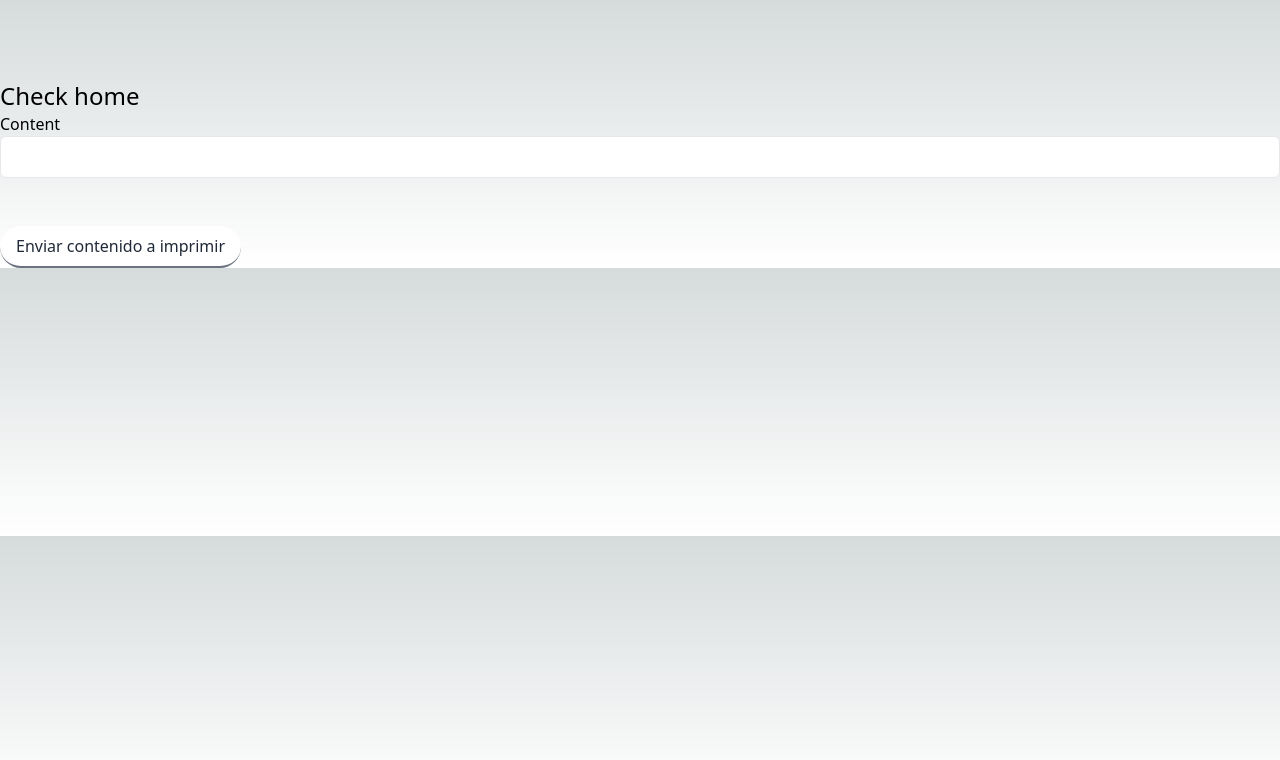
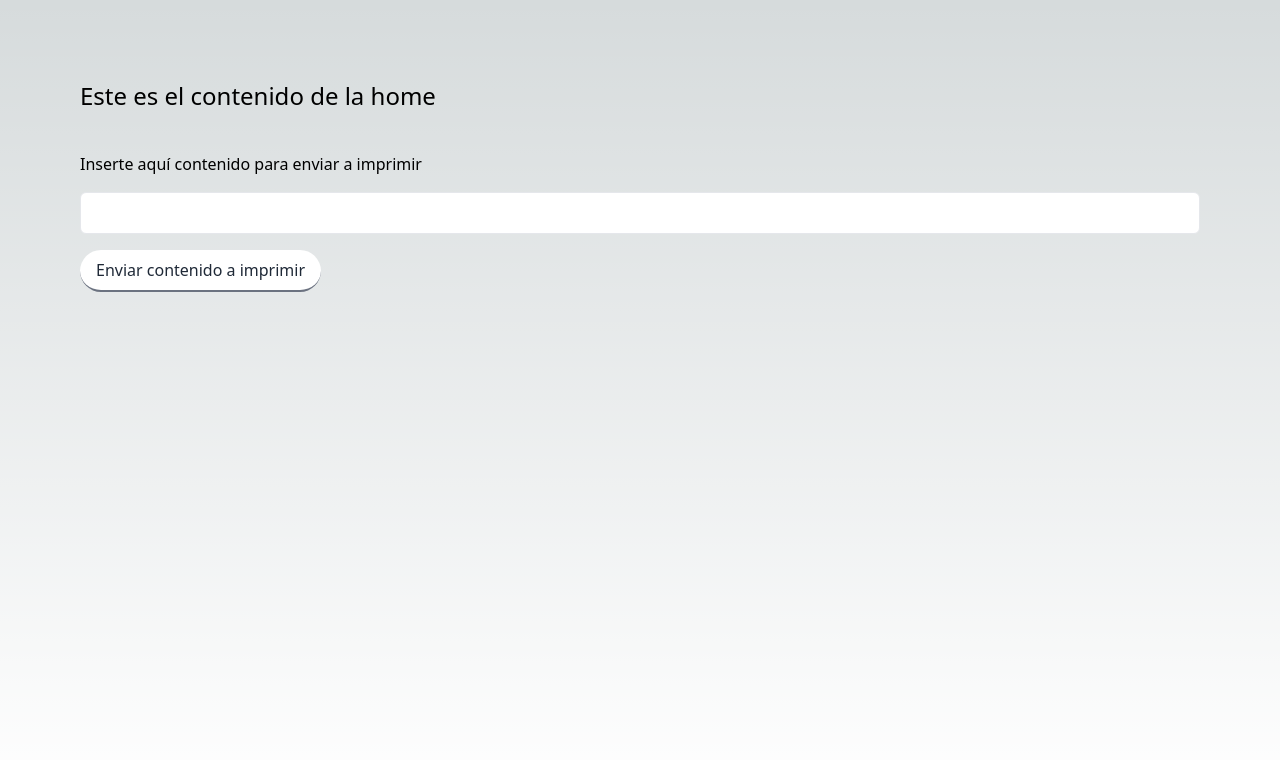
Before and after one commit to frankgimeno3/pompeiatotem, a Next.js app: page /dashboard in a window 1280 px wide. Shown: the top 760 px of the page. Built offline with nearby package versions, Linux system fonts and the light colour scheme.

Commit message:
completo recorrido

```diff
--- a/pages/dashboard/index.tsx
+++ b/pages/dashboard/index.tsx
@@ -23,7 +23,7 @@ const Dashboard = () => {
       .then(response => {
         if (response.ok) {
           console.log("contenido enviado");
-          console.log(response);
+          router.push("/dashboard/success")
         } else {
           throw new Error("Credenciales incorrectas");
         }
@@ -35,13 +35,13 @@ const Dashboard = () => {
   };
 
   return (
-    <>
-      <h1 className="mt-20 text-2xl">
-        Check home
+    <div className="h-screen mx-20">
+      <h1 className="pt-20 text-2xl mb-10">
+        Este es el contenido de la home
       </h1>
       <form onSubmit={handleFile}>
-        <div className="mb-4">
-          <h2>Content</h2>
+        <div className="mb-1">
+          <h2 className="mb-4">Inserte aquí contenido para enviar a imprimir</h2>
           <input
             className="w-full px-4 py-2 border rounded-md"
             type="text"
@@ -53,13 +53,13 @@ const Dashboard = () => {
         {errorMessage && <p>{errorMessage}</p>}
 
         <button
-          className="mt-8 bg-white text-gray-800 rounded-full py-2 px-4 border-b-2 border-gray-500 hover:bg-gray-600 hover:text-white"
+          className="mt-3 bg-white text-gray-800 rounded-full py-2 px-4 border-b-2 border-gray-500 hover:bg-gray-600 hover:text-white"
           type="submit" // Cambiado de onClick a type="submit"
         >
           Enviar contenido a imprimir
         </button>
       </form>
-    </>
+    </div>
   );
 };
 
--- a/pages/dashboard/opcion1/index.tsx
+++ /dev/null
@@ -1,12 +0,0 @@
- import Link from 'next/link'
-const opcion1 = () => {
-  return (
-    <>
-         <h1 className="mt-20 text-2xl">
-            Check opcion1
-        </h1>
-    </>
-    );
-};
-
-export default opcion1;
--- /dev/null
+++ b/pages/dashboard/success/index.tsx
@@ -0,0 +1,17 @@
+ import Link from 'next/link'
+const success = () => {
+  return (
+    <div className='flex flex-col mx-20 justify-center text-center h-screen '>
+         <h1 className="mt-20 text-2xl mb-10">
+            El contenido ha sido enviado satisfactoriamente a impresora!
+        </h1>
+        <div>
+          <Link href="/dashboard">
+          <button className='bg-white mb-10 shadow rounded bg-gray-100 hover:bg-gray-50 px-5 text-xs py-1'> Haga click aquí para terminar</button>
+          </Link>
+        </div>
+    </div>
+    );
+};
+
+export default success;
```
